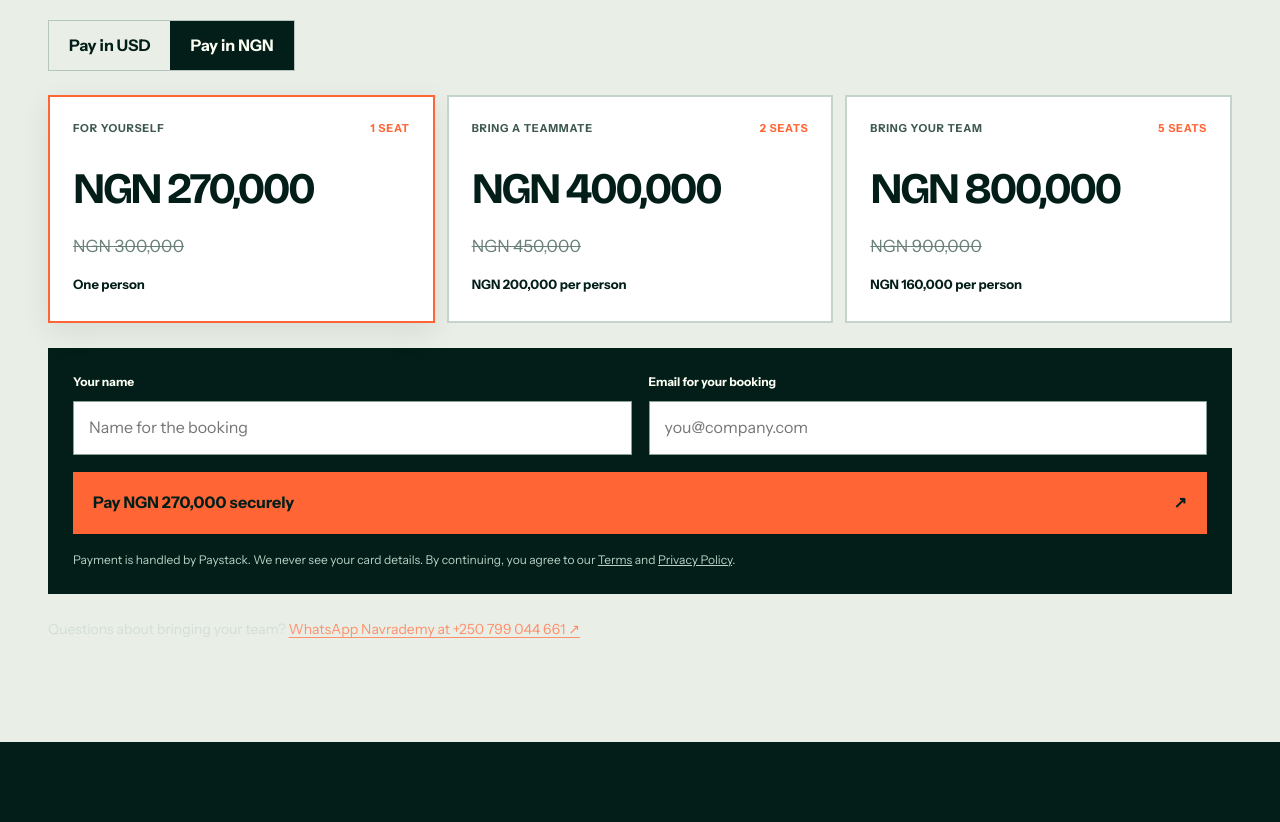
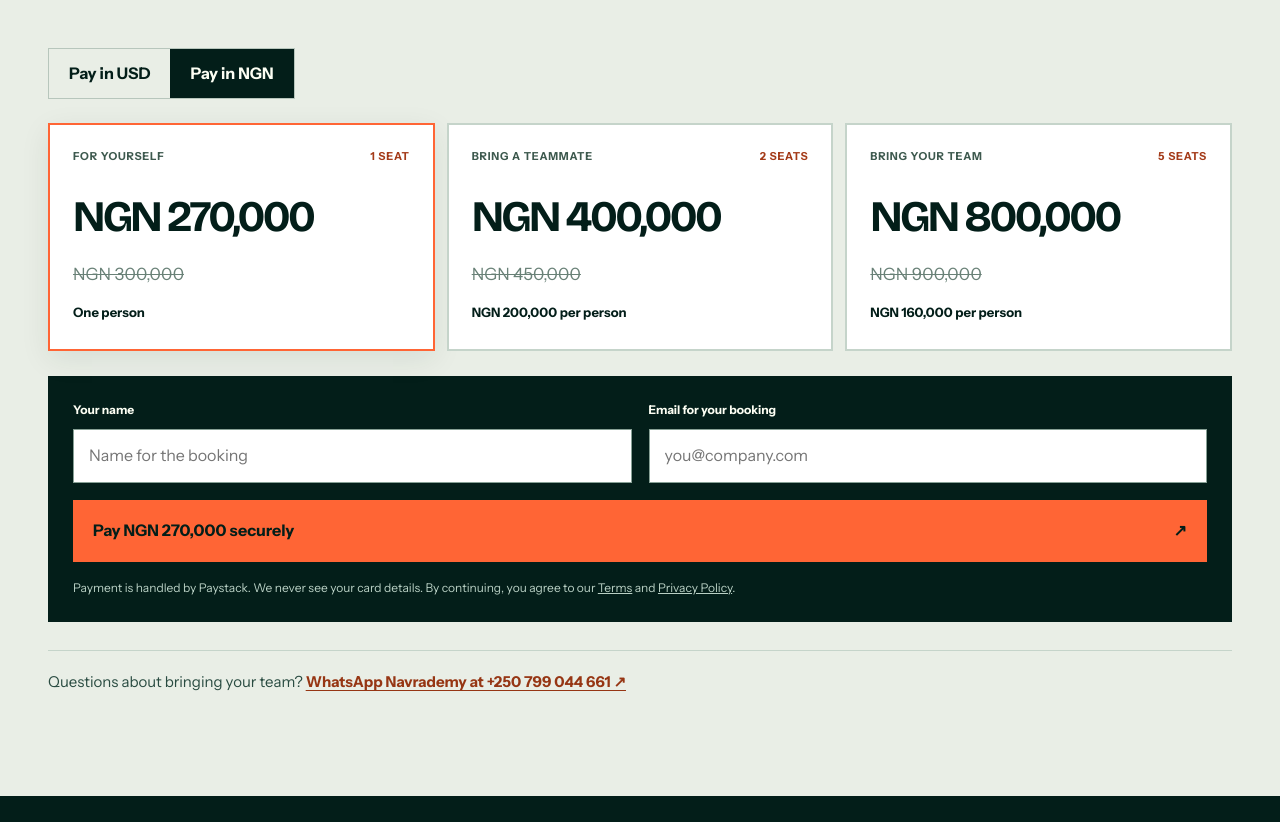
Before and after one commit to Greatdorlin/run-rentless, a Next.js app: page /webinar-pay in a window 1280 px wide. Shown: the part 1928-2750 px from the top of the page. Built offline with nearby package versions, Linux system fonts and the light colour scheme.

Commit message:
Improve webinar offer contrast and checkout navigation

```diff
--- a/src/app/webinar-pay/webinar-pay-checkout.css
+++ b/src/app/webinar-pay/webinar-pay-checkout.css
@@ -17,16 +17,37 @@
   color: #d2ded8;
 }
 
-.offer-usd-notice a,
-.offer-partner-contact a {
+.offer-usd-notice a {
   color: #ff906c;
   text-decoration: underline;
   text-underline-offset: 3px;
 }
 
 .offer-partner-contact {
-  margin: 25px 0 0;
-  color: #d2ded8;
-  font-size: 14px;
+  margin: 28px 0 0;
+  padding-top: 20px;
+  border-top: 1px solid #c5d4ca;
+  color: #294b41;
+  font-size: 15px;
   line-height: 1.5;
 }
+
+.offer-partner-contact a {
+  color: #963614;
+  font-weight: 800;
+  text-decoration: underline;
+  text-underline-offset: 3px;
+}
+
+.offer-what .offer-kicker,
+.offer-price-section .offer-kicker,
+.offer-what__grid span,
+.offer-tier__top span {
+  color: #a43b19;
+}
+
+.offer-tier:focus-visible,
+.offer-currency button:focus-visible {
+  outline: 3px solid #a43b19;
+  outline-offset: 3px;
+}
--- a/src/components/site/floating-waitlist.tsx
+++ b/src/components/site/floating-waitlist.tsx
@@ -24,7 +24,7 @@ export function FloatingWaitlist() {
     return () => observer.disconnect();
   }, [pathname]);
 
-  if (pathname === "/webinar") return null;
+  if (pathname === "/webinar" || pathname === "/webinar-pay") return null;
 
   return (
     <Link
--- a/src/components/site/header.tsx
+++ b/src/components/site/header.tsx
@@ -1,11 +1,13 @@
 "use client";
 
 import Link from "next/link";
+import { usePathname } from "next/navigation";
 import { useEffect, useState } from "react";
 import { navigation } from "@/content/site";
 import { Logo } from "./logo";
 
 export function Header() {
+  const pathname = usePathname();
   const [open, setOpen] = useState(false);
 
   useEffect(() => {
@@ -52,8 +54,8 @@ export function Header() {
               {item.label}
             </Link>
           ))}
-          <Link className="button button--small" href="/#audit" onClick={() => setOpen(false)}>
-            Start Free Audit
+          <Link className="button button--small" href={pathname === "/webinar-pay" ? "/webinar-pay#checkout" : "/#audit"} onClick={() => setOpen(false)}>
+            {pathname === "/webinar-pay" ? "Choose your seats" : "Start Free Audit"}
           </Link>
         </nav>
       </div>
--- a/src/components/webinar-pay/offer-checkout.tsx
+++ b/src/components/webinar-pay/offer-checkout.tsx
@@ -59,7 +59,7 @@ export function OfferCheckout() {
   </section>;
 
   return <div className="offer-checkout" id="checkout">
-    <div className="offer-checkout__intro"><span className="offer-kicker">CHOOSE YOUR SEATS</span><h2>Bring your own problem. Build a first version in class.</h2><p>One payment covers everyone in your group. Choose dollars or naira before checkout.</p></div>
+    <div className="offer-checkout__intro"><span className="offer-kicker">CHOOSE YOUR SEATS</span><h2>Bring your own problem. Build a first version in class.</h2><p>One payment covers everyone in your group. Naira checkout is open now; dollar prices are shown for international guests.</p></div>
     <div className="offer-currency" role="group" aria-label="Payment currency">
       <button type="button" aria-pressed={currency === "USD"} onClick={() => setCurrency("USD")}>Pay in USD</button>
       <button type="button" aria-pressed={currency === "NGN"} onClick={() => setCurrency("NGN")}>Pay in NGN</button>
```
